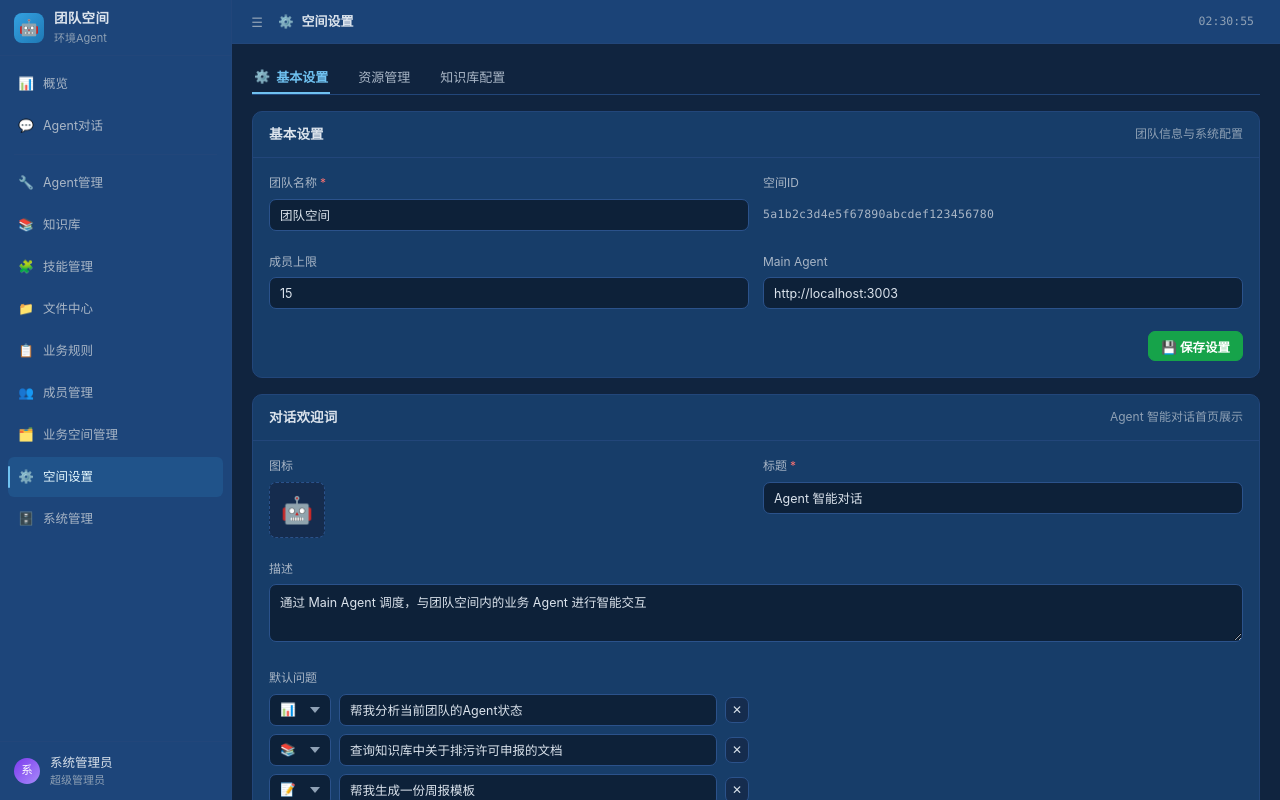
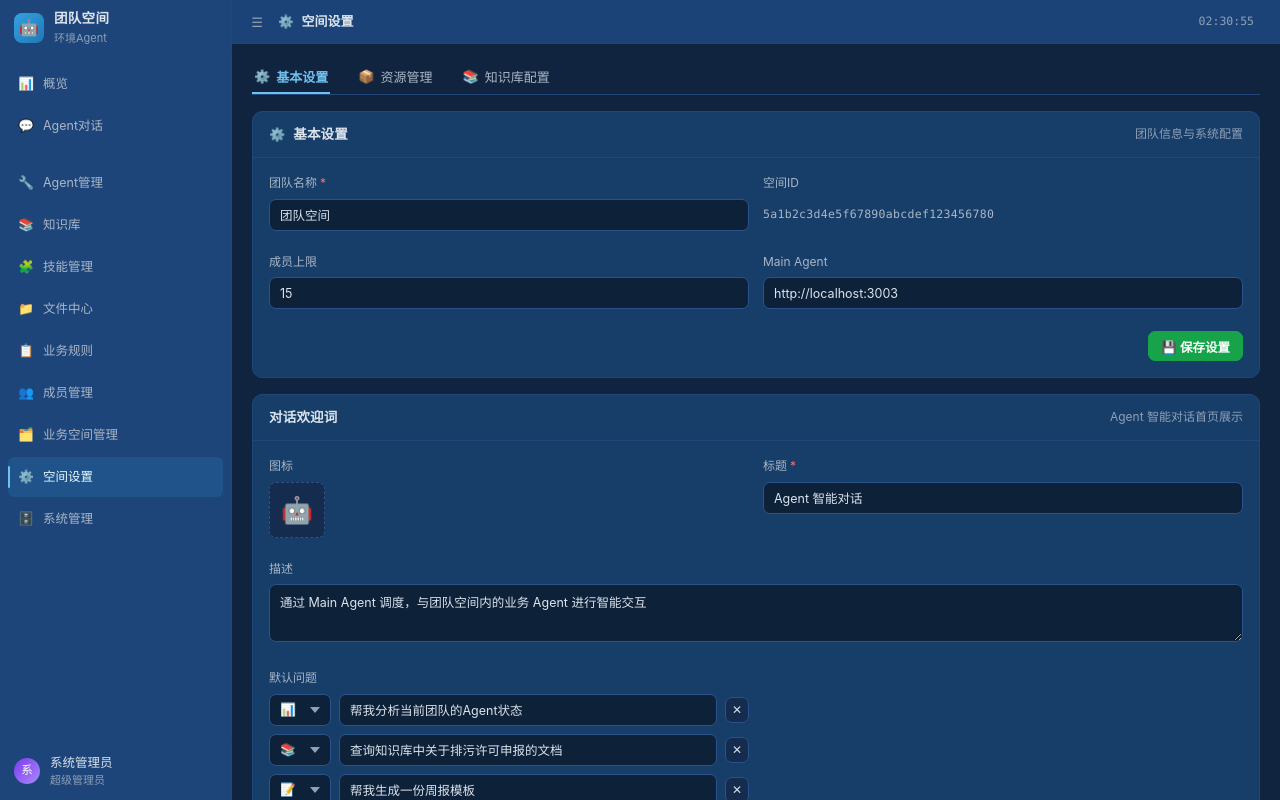
Before and after one commit to huizhc/video-flow, a Vue app in the folder agent/: page /#/space-settings in a window 1280 px wide. Built offline with nearby package versions, Linux system fonts and the light colour scheme.

Commit message:
空间设置tabs补齐icon

```diff
--- a/agent/src/views/SpaceSettingsView.vue
+++ b/agent/src/views/SpaceSettingsView.vue
@@ -8,7 +8,7 @@
         :class="{ active: tab === item.key }"
         @click="tab = item.key"
       >
-        <span v-if="item.icon">{{ item.icon }}</span>
+        <span>{{ item.icon }}</span>
         <span>{{ item.label }}</span>
       </button>
     </nav>
@@ -16,6 +16,7 @@
     <template v-if="tab === 'basic'">
       <section class="panel">
         <div class="panel-head">
+          <span>⚙️</span>
           <span class="panel-title">基本设置</span>
           <span class="spacer"></span>
           <span class="section-desc">团队信息与系统配置</span>
@@ -534,8 +535,8 @@ import { formatDateTime } from '@/utils/format'
 
 const TABS = [
   { key: 'basic', icon: '⚙️', label: '基本设置' },
-  { key: 'resource', label: '资源管理' },
-  { key: 'knowledge', label: '知识库配置' },
+  { key: 'resource', icon: '📦', label: '资源管理' },
+  { key: 'knowledge', icon: '📚', label: '知识库配置' },
 ]
 
 const DEFAULT_WELCOME_ICON = '🤖'
```
